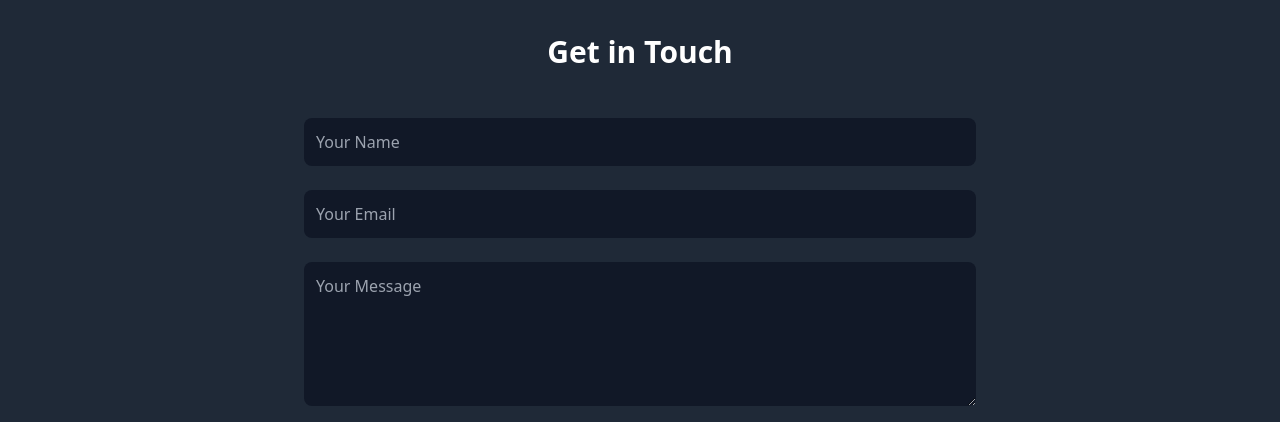
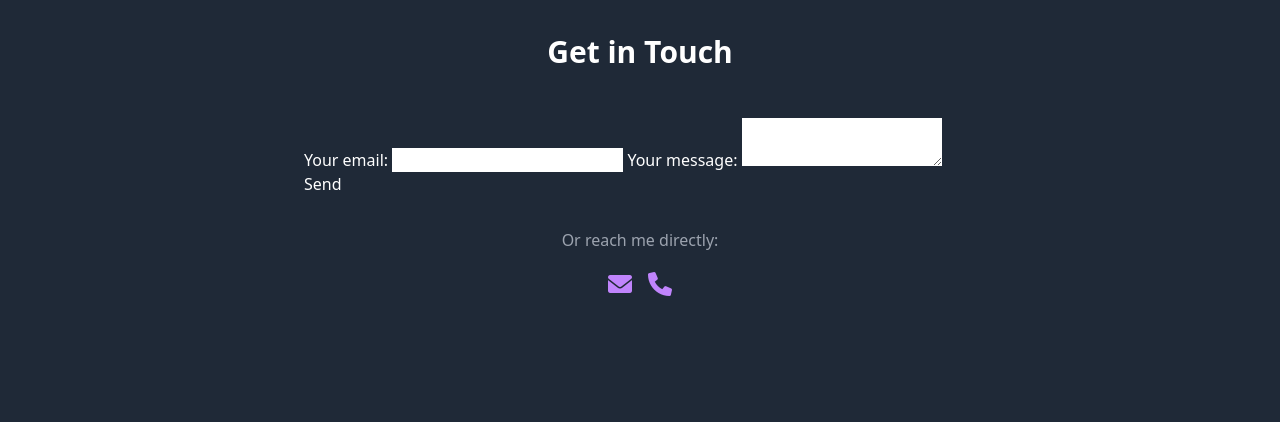
Before and after one commit to Hira-28/Portfolio, a plain HTML site: page index.html in a window 1280 px wide. Shown: the part 3070-3492 px from the top of the page. Drawn offline with nearby package versions, Linux system fonts and the light colour scheme; some icons are missing.

Commit message:
Update index.html

```diff
--- a/index.html
+++ b/index.html
@@ -254,18 +254,21 @@
     <section id="contact" class="py-20 px-6 bg-gray-800">
         <div class="container mx-auto max-w-2xl">
             <h2 class="text-3xl font-bold mb-12 text-center">Get in Touch</h2>
-            <form class="space-y-6">
-                <div>
-                    <input type="text" placeholder="Your Name" class="w-full p-3 bg-gray-900 rounded-lg focus:ring-2 focus:ring-purple-500">
-                </div>
-                <div>
-                    <input type="email" placeholder="Your Email" class="w-full p-3 bg-gray-900 rounded-lg focus:ring-2 focus:ring-purple-500">
-                </div>
-                <div>
-                    <textarea rows="5" placeholder="Your Message" class="w-full p-3 bg-gray-900 rounded-lg focus:ring-2 focus:ring-purple-500"></textarea>
-                </div>
-                <button class="w-full bg-purple-600 hover:bg-purple-700 py-3 rounded-lg transition">Send Message</button>
-            </form>
+           <form
+  action="https://formspree.io/f/xovdbyon"
+  method="POST"
+>
+  <label>
+    Your email:
+    <input type="email" name="email">
+  </label>
+  <label>
+    Your message:
+    <textarea name="message"></textarea>
+  </label>
+  <!-- your other form fields go here -->
+  <button type="submit">Send</button>
+</form>
             <div class="mt-8 text-center">
                 <p class="text-gray-400">Or reach me directly:</p>
                 <div class="flex justify-center gap-4 mt-4">
@@ -288,13 +291,13 @@
                 <p class="text-gray-400">Building digital experiences with passion</p>
             </div>
             <div class="flex gap-6">
-                <a href="https://github.com/yourusername" target="_blank" class="text-gray-400 hover:text-purple-400">
+                <a href="https://github.com/Hira-28" target="_blank" class="text-gray-400 hover:text-purple-400">
                     <i class="fab fa-github text-2xl"></i>
                 </a>
-                <a href="https://linkedin.com/in/yourusername" target="_blank" class="text-gray-400 hover:text-purple-400">
+                <a href="https://www.linkedin.com/in/mehedi-hasan-652932317/" target="_blank" class="text-gray-400 hover:text-purple-400">
                     <i class="fab fa-linkedin text-2xl"></i>
                 </a>
-                <a href="mailto:hirabmc1685@gmail.com" class="text-gray-400 hover:text-purple-400">
+                <a href="hirabmc1685@gmail.com" class="text-gray-400 hover:text-purple-400">
                     <i class="fas fa-envelope text-2xl"></i>
                 </a>
             </div>
```
